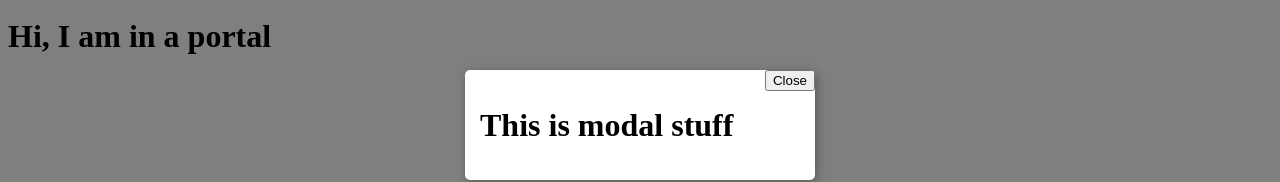
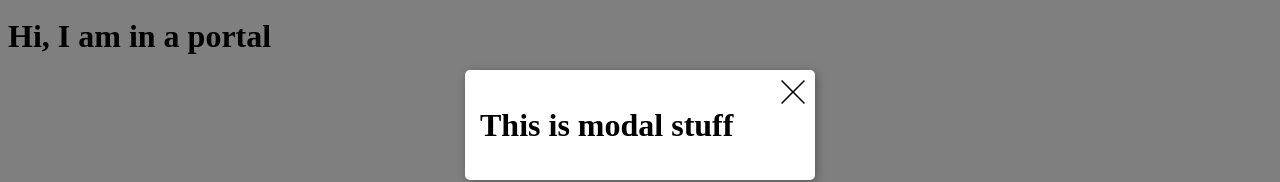
Before and after one commit to rmemory/react-projects, a React app: page / in a window 1280 px wide. Both pictures are taken after a click on the button "Login". Shown: the part 125-307 px from the top of the page. Built offline with nearby package versions, Linux system fonts and the light colour scheme.

Commit message:
Add close icon

```diff
--- /dev/null
+++ b/src/Utilities/Icon.jsx
@@ -0,0 +1,29 @@
+import React, { Component } from 'react';
+
+export default class Icon extends Component {
+	static defaultProps = {
+		color: 'black',
+	  };
+
+	render() {
+		// Icon name
+		switch (this.props.name) {
+		case 'close':
+			return (
+				<svg
+					x="0px"
+					y="0px"
+					width="24px"
+					height="24px"
+					viewBox="0 0 31.11 31.11"
+					enableBackground="new 0 0 31.11 31.11"
+				>
+					<polygon
+						fill={this.props.color}
+						points="31.11,1.41 29.7,0 15.56,14.14 1.41,0 0,1.41 14.14,15.56 0,29.7 1.41,31.11 15.56,16.97   29.7,31.11 31.11,29.7 16.97,15.56 "
+					/>
+				</svg>
+			);
+		}
+	}
+}
--- a/src/components/Modal.jsx
+++ b/src/components/Modal.jsx
@@ -1,6 +1,7 @@
 import React, { Component } from 'react';
 import styled from 'styled-components';
 import Portal from './Portal.jsx';
+import Icon from '../Utilities/Icon.jsx';
 
 export default class Modal extends Component {
 	render() {
@@ -10,7 +11,9 @@ export default class Modal extends Component {
 				{on &&
 					<ModalWrapper>
 						<ModalCard>
-							<CloseButton onClick={toggle}>Close</CloseButton>
+							<CloseButton onClick={toggle}>
+								<Icon name="close" />
+							</CloseButton>
 							<div>
 								{ children }
 							</div>
@@ -50,6 +53,9 @@ const CloseButton = styled.button`
 	position: absolute;
 	top: 0;
 	right: 0;
+	border: none;
+	background: transparent;
+	padding: 10px;
 `;
 
 const Background = styled.div`
```
